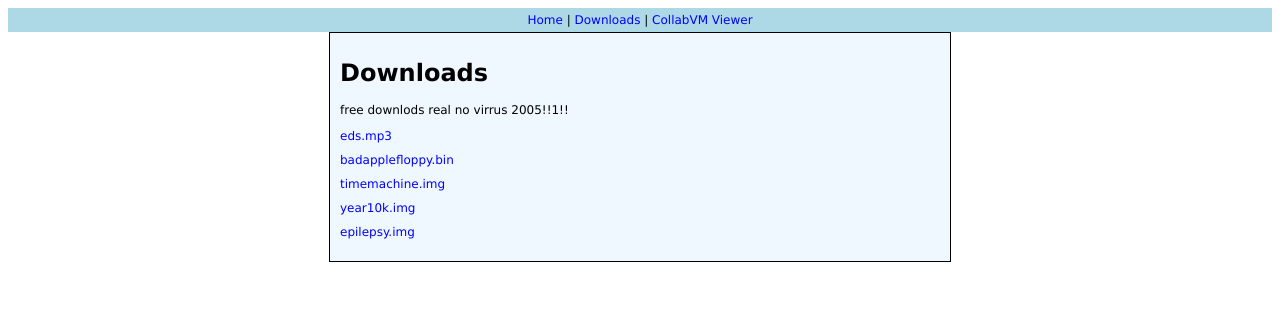
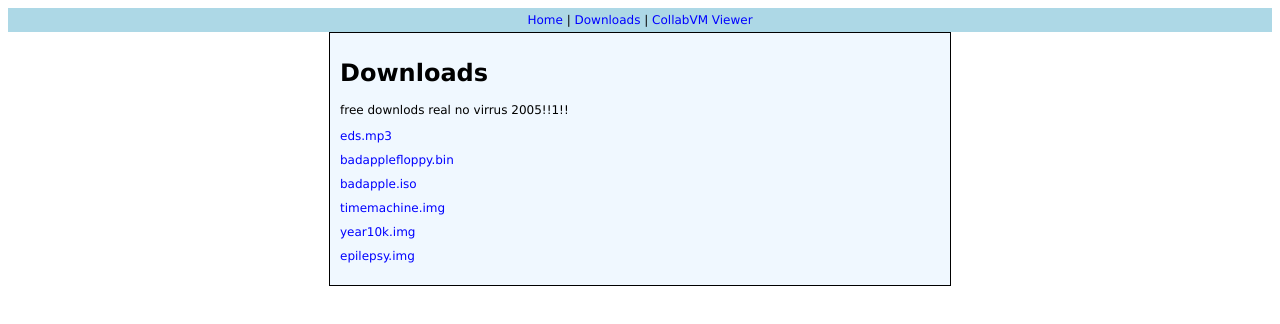
Before and after one commit to RandomGamingIn144p/randomgamingin144p.github.io, a plain HTML site: page downloads/index.html in a window 1280 px wide. Drawn offline with Linux system fonts and the light colour scheme.

Commit message:
Update index.html

```diff
--- a/downloads/index.html
+++ b/downloads/index.html
@@ -50,6 +50,8 @@
         <ul class="download-list">
             <li><a href="/downloads/eds.mp3">eds.mp3</a></li>
             <li><a href="/downloads/badapplefloppy.bin">badapplefloppy.bin</a></li>
+            <li><a href="/downloads/badapple.iso">badapple.iso</a></li>
+
             <li><a href="/downloads/timemachine.img">timemachine.img</a></li>
             <li><a href="/downloads/year10k.img">year10k.img</a></li>
             <li><a href="/downloads/epilepsy.img">epilepsy.img</a></li>
```
